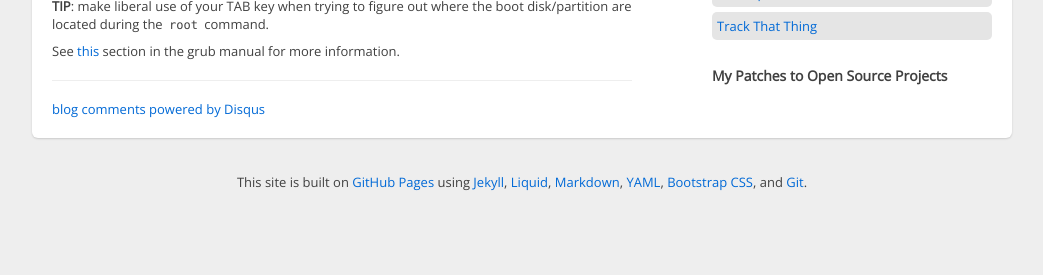
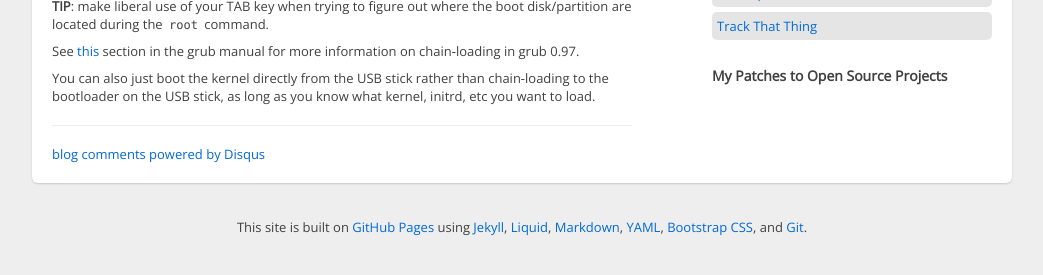
Before and after one commit to mgalgs/mgalgs.github.io, a Jekyll site: the page built from _posts/2012-04-14-how-to-boot-from-usb-on-a-machine-that-doesnt-support-booting-from-usb.markdown, in a window 1280 px wide, cut to the strip 364-639 px from the top of the page. Shown: the whole strip, without its empty margins (118-1161 px from the left). Built offline with Jekyll 4.4.1, drawn with Linux system fonts in a browser that asks for light colours; some web fonts are replaced.

Commit message:
another note on chainloading

```diff
--- a/_posts/2012-04-14-how-to-boot-from-usb-on-a-machine-that-doesnt-support-booting-from-usb.markdown
+++ b/_posts/2012-04-14-how-to-boot-from-usb-on-a-machine-that-doesnt-support-booting-from-usb.markdown
@@ -18,4 +18,8 @@ the bootloader on the USB stick. Here's how you do it in grub 0.97:
 
 See
 [this](http://www.gnu.org/software/grub/manual/legacy/grub.html#Chain_002dloading)
-section in the grub manual for more information.
+section in the grub manual for more information on chain-loading in grub 0.97.
+
+You can also just boot the kernel directly from the USB stick rather
+than chain-loading to the bootloader on the USB stick, as long as you
+know what kernel, initrd, etc you want to load.
```
